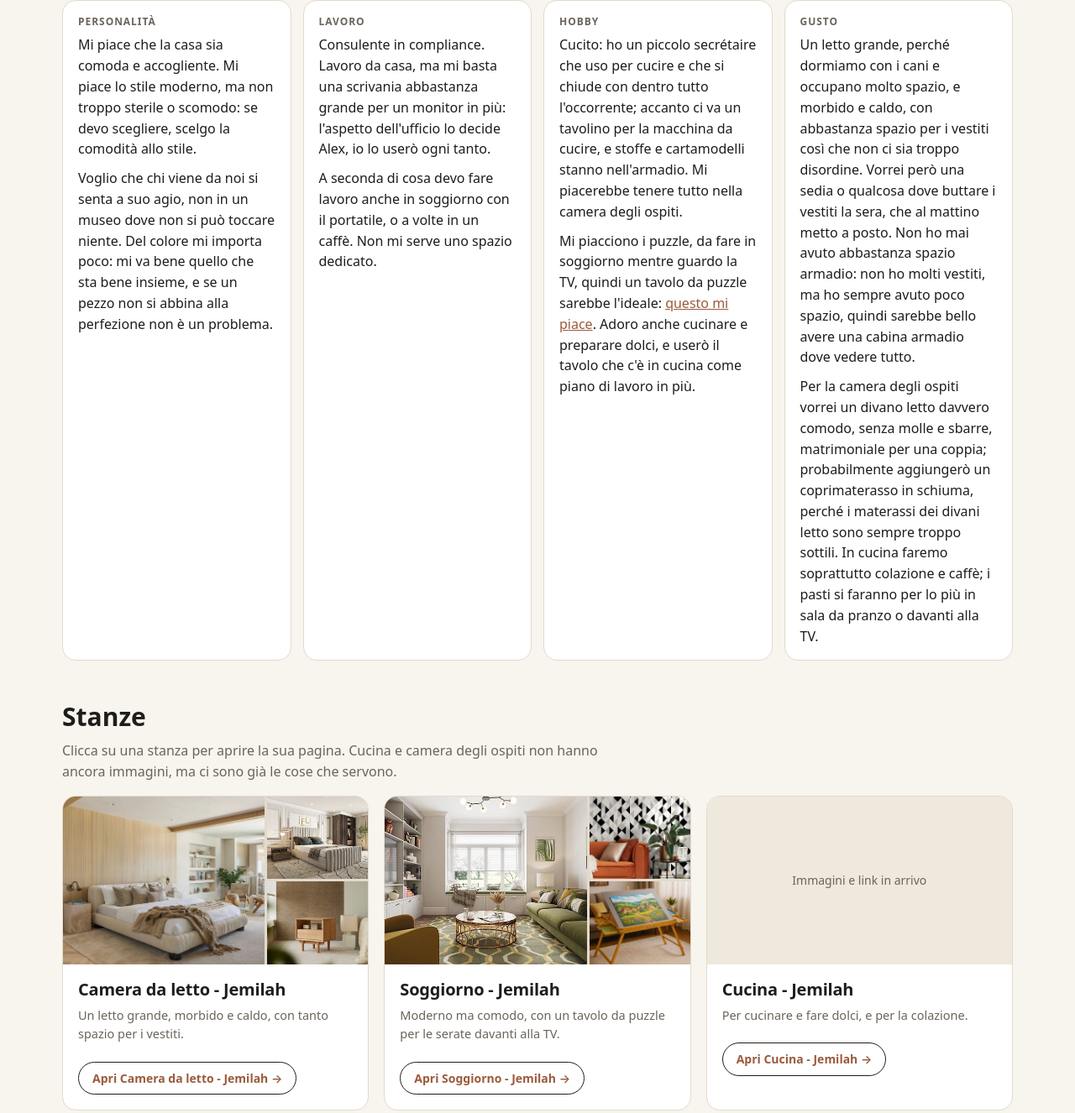
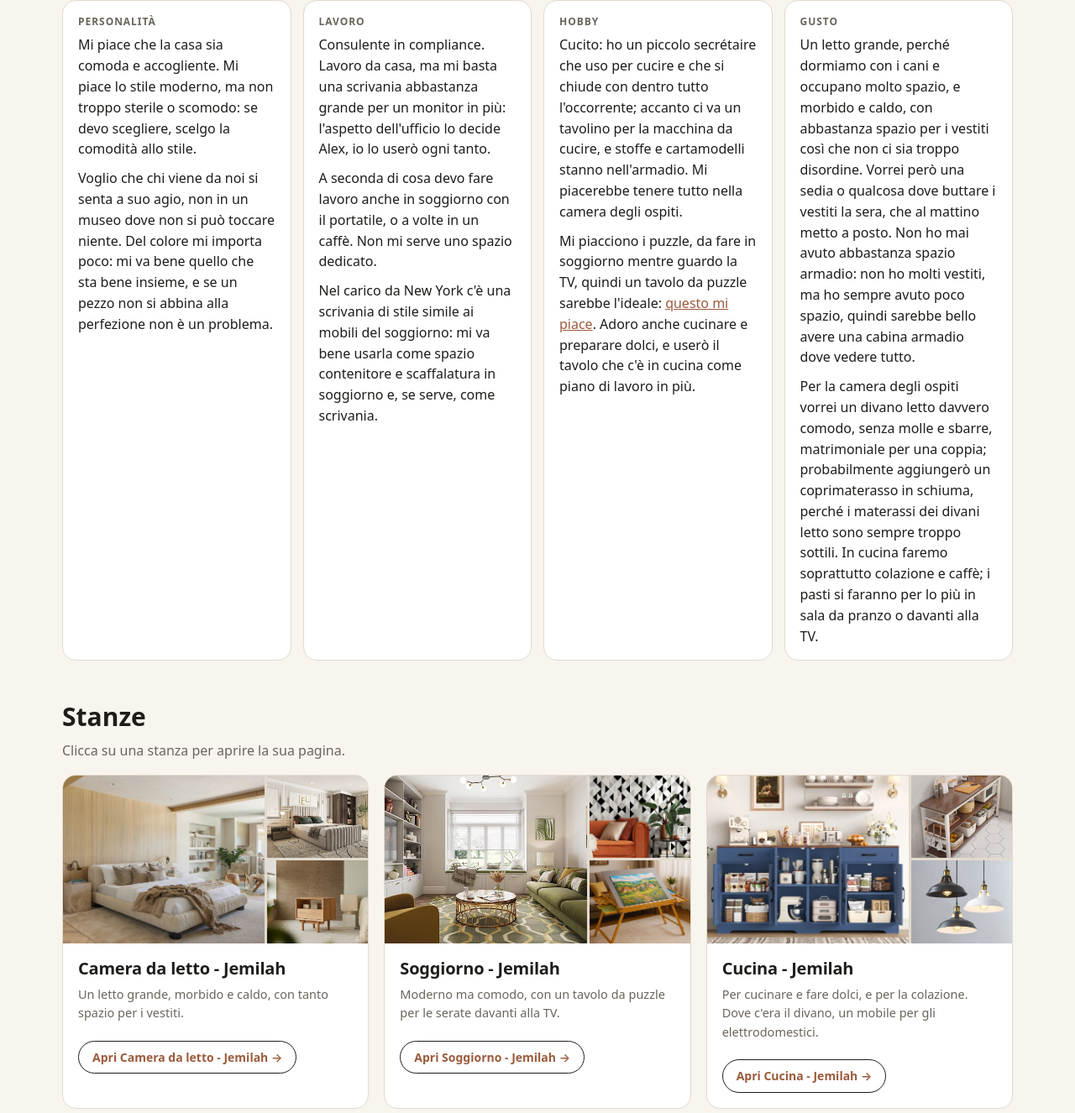
Before and after one commit to ellyon17/via-locchi, a plain HTML site: page jemilah.html in a window 1280 px wide. Shown: the part 250-1576 px from the top of the page at 84% size. Drawn offline with Linux system fonts and the light colour scheme.

Commit message:
Jemilah: kitchen appliance furniture and pictures, shipment desk as living-room storage
Co-Authored-By: Claude Sonnet 5.5 <noreply@anthropic.com>
Claude-Session: https://claude.ai/code/session_01X61KNFJ4b3w6afVbotRv3w

```diff
--- a/jemilah.html
+++ b/jemilah.html
@@ -18,16 +18,16 @@
 <main>
   <section class="about" lang="it">
     <div class="acard"><b>Personalità</b><p>Mi piace che la casa sia comoda e accogliente. Mi piace lo stile moderno, ma non troppo sterile o scomodo: se devo scegliere, scelgo la comodità allo stile.</p><p>Voglio che chi viene da noi si senta a suo agio, non in un museo dove non si può toccare niente. Del colore mi importa poco: mi va bene quello che sta bene insieme, e se un pezzo non si abbina alla perfezione non è un problema.</p></div>
-    <div class="acard"><b>Lavoro</b><p>Consulente in compliance. Lavoro da casa, ma mi basta una scrivania abbastanza grande per un monitor in più: l'aspetto dell'ufficio lo decide Alex, io lo userò ogni tanto.</p><p>A seconda di cosa devo fare lavoro anche in soggiorno con il portatile, o a volte in un caffè. Non mi serve uno spazio dedicato.</p></div>
+    <div class="acard"><b>Lavoro</b><p>Consulente in compliance. Lavoro da casa, ma mi basta una scrivania abbastanza grande per un monitor in più: l'aspetto dell'ufficio lo decide Alex, io lo userò ogni tanto.</p><p>A seconda di cosa devo fare lavoro anche in soggiorno con il portatile, o a volte in un caffè. Non mi serve uno spazio dedicato.</p><p>Nel carico da New York c'è una scrivania di stile simile ai mobili del soggiorno: mi va bene usarla come spazio contenitore e scaffalatura in soggiorno e, se serve, come scrivania.</p></div>
     <div class="acard"><b>Hobby</b><p>Cucito: ho un piccolo secrétaire che uso per cucire e che si chiude con dentro tutto l'occorrente; accanto ci va un tavolino per la macchina da cucire, e stoffe e cartamodelli stanno nell'armadio. Mi piacerebbe tenere tutto nella camera degli ospiti.</p><p>Mi piacciono i puzzle, da fare in soggiorno mentre guardo la TV, quindi un tavolo da puzzle sarebbe l'ideale: <a href="https://www.motea.com/it/tavola-puzzle-in-legno-divit-hp16-base-puzzle-per-1500-pezzi-con-cassetti-e-richiudibile-a722390-0" rel="noopener">questo mi piace</a>. Adoro anche cucinare e preparare dolci, e userò il tavolo che c'è in cucina come piano di lavoro in più.</p></div>
     <div class="acard"><b>Gusto</b><p>Un letto grande, perché dormiamo con i cani e occupano molto spazio, e morbido e caldo, con abbastanza spazio per i vestiti così che non ci sia troppo disordine. Vorrei però una sedia o qualcosa dove buttare i vestiti la sera, che al mattino metto a posto. Non ho mai avuto abbastanza spazio armadio: non ho molti vestiti, ma ho sempre avuto poco spazio, quindi sarebbe bello avere una cabina armadio dove vedere tutto.</p><p>Per la camera degli ospiti vorrei un divano letto davvero comodo, senza molle e sbarre, matrimoniale per una coppia; probabilmente aggiungerò un coprimaterasso in schiuma, perché i materassi dei divani letto sono sempre troppo sottili. In cucina faremo soprattutto colazione e caffè; i pasti si faranno per lo più in sala da pranzo o davanti alla TV.</p></div>
   </section>
   <h2 class="sect">Stanze</h2>
-  <p class="feel">Clicca su una stanza per aprire la sua pagina. Cucina e camera degli ospiti non hanno ancora immagini, ma ci sono già le cose che servono.</p>
+  <p class="feel">Clicca su una stanza per aprire la sua pagina.</p>
   <div class="rgrid">
 <a class="rcard" id="bedroom" href="jemilah-bedroom.html"><div class="strip"><div class="p"><img src="img/j-02.jpg" alt="Letto imbottito color crema contro un rivestimento in legno caldo" loading="lazy" onerror="this.parentNode.classList.add('broken')"></div><div class="p"><img src="img/j-07.jpg" alt="Letto king size trapuntato a canali in tortora" loading="lazy" onerror="this.parentNode.classList.add('broken')"></div><div class="p"><img src="img/j-05.jpg" alt="Comodino in rovere chiaro" loading="lazy" onerror="this.parentNode.classList.add('broken')"></div></div><div class="rbody"><h3>Camera da letto - Jemilah</h3><p>Un letto grande, morbido e caldo, con tanto spazio per i vestiti.</p><span class="go">Apri Camera da letto - Jemilah →</span></div></a>
 <a class="rcard" id="livingroom" href="jemilah-livingroom.html"><div class="strip"><div class="p"><img src="img/j-03.jpg" alt="Divano verde oliva e librerie a incasso intorno alla TV" loading="lazy" onerror="this.parentNode.classList.add('broken')"></div><div class="p"><img src="img/j-06.jpg" alt="Divano color terracotta contro una carta da parati geometrica in bianco e nero" loading="lazy" onerror="this.parentNode.classList.add('broken')"></div><div class="p"><img src="img/j-13.jpg" alt="Tavolo da puzzle in legno, inclinabile, con cassetti" loading="lazy" onerror="this.parentNode.classList.add('broken')"></div></div><div class="rbody"><h3>Soggiorno - Jemilah</h3><p>Moderno ma comodo, con un tavolo da puzzle per le serate davanti alla TV.</p><span class="go">Apri Soggiorno - Jemilah →</span></div></a>
-<a class="rcard" id="kitchen" href="jemilah-kitchen.html"><div class="strip none"><span>Immagini e link in arrivo</span></div><div class="rbody"><h3>Cucina - Jemilah</h3><p>Per cucinare e fare dolci, e per la colazione.</p><span class="go">Apri Cucina - Jemilah →</span></div></a>
+<a class="rcard" id="kitchen" href="jemilah-kitchen.html"><div class="strip"><div class="p"><img src="img/j-16.jpg" alt="Credenza con cassetti e ripiani" loading="lazy" onerror="this.parentNode.classList.add('broken')"></div><div class="p"><img src="img/j-15.jpg" alt="Tavolo stretto con ripiani, su rotelle" loading="lazy" onerror="this.parentNode.classList.add('broken')"></div><div class="p"><img src="img/j-14.jpg" alt="Lampade a sospensione in metallo" loading="lazy" onerror="this.parentNode.classList.add('broken')"></div></div><div class="rbody"><h3>Cucina - Jemilah</h3><p>Per cucinare e fare dolci, e per la colazione. Dove c'era il divano, un mobile per gli elettrodomestici.</p><span class="go">Apri Cucina - Jemilah →</span></div></a>
 <a class="rcard" id="guest" href="jemilah-guest.html"><div class="strip"><div class="p"><img src="img/j-08.jpg" alt="Divano letto verde oliva: si estrae il cuscino e diventa un letto" loading="lazy" onerror="this.parentNode.classList.add('broken')"></div><div class="p"><img src="img/j-09.jpg" alt="Divano letto rosso mattone, da uso quotidiano" loading="lazy" onerror="this.parentNode.classList.add('broken')"></div><div class="p"><img src="img/j-11.jpg" alt="Mobile da cucito compatto con ripiani e ruote" loading="lazy" onerror="this.parentNode.classList.add('broken')"></div></div><div class="rbody"><h3>Camera degli ospiti - Jemilah</h3><p>Un divano letto davvero comodo per due, e il mio angolo cucito.</p><span class="go">Apri Camera degli ospiti - Jemilah →</span></div></a>
   </div>
 </main>
```
Also changed, not shown: jemilah-kitchen.html (+3 -2 lines), jemilah-livingroom.html (+1 -1 lines), img/j-14.jpg (added), img/j-15.jpg (added), img/j-16.jpg (added).
